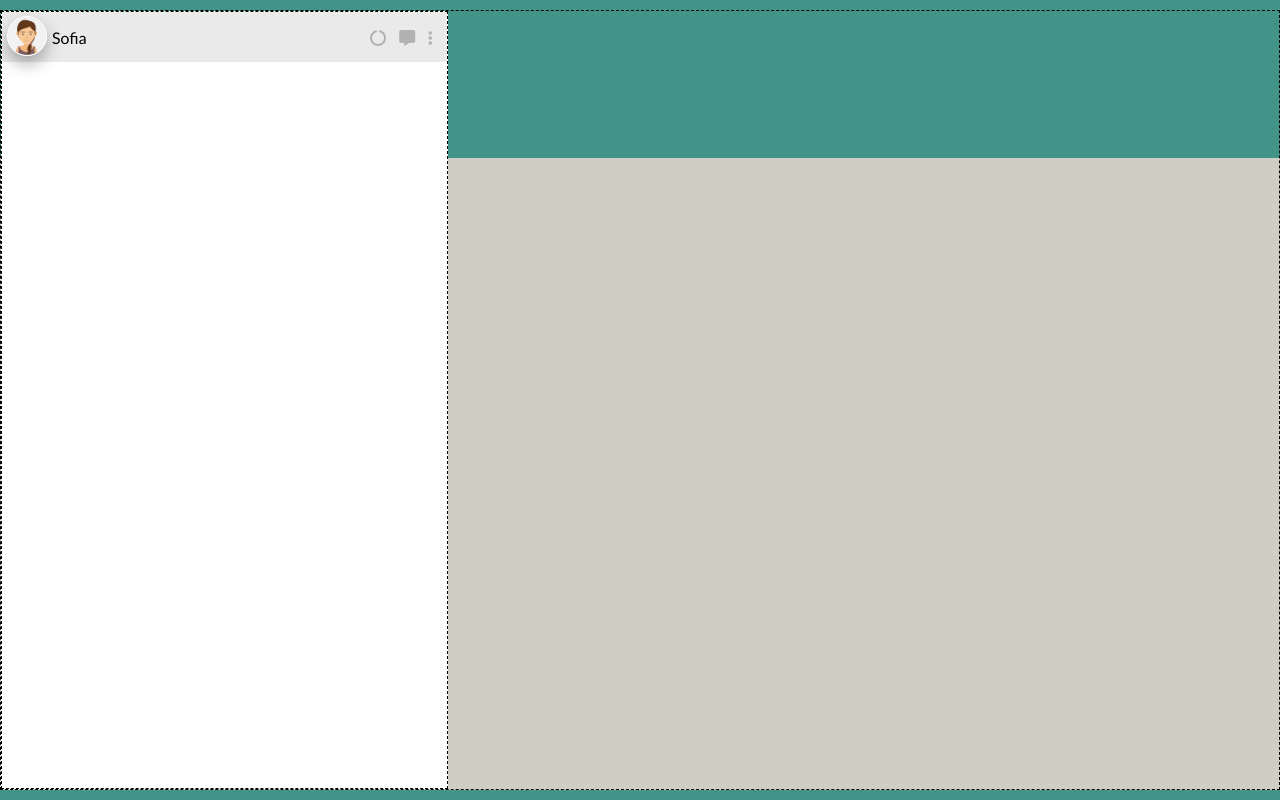
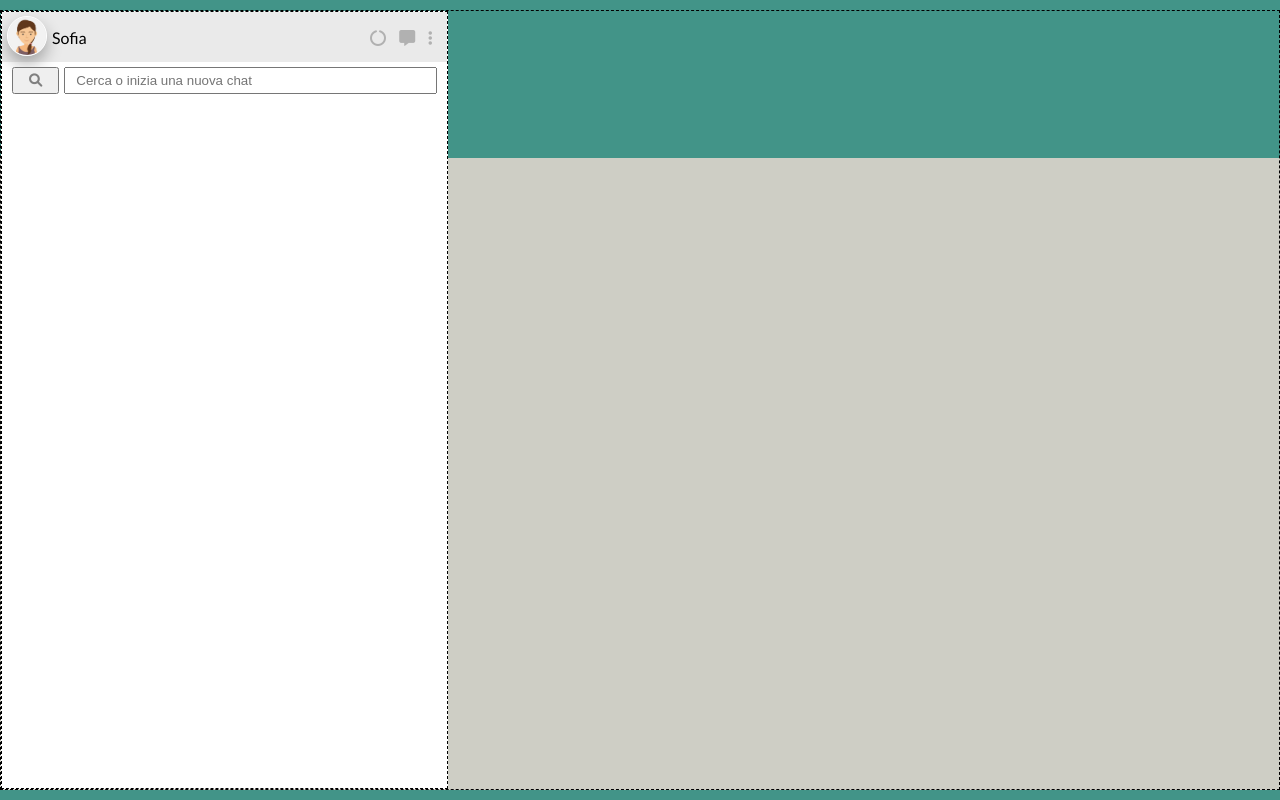
Before and after one commit to GulliWeb/vue-boolzapp, a plain HTML site: page index.html in a window 1280 px wide. Drawn offline with nearby package versions, Linux system fonts and the light colour scheme.

Commit message:
complete section search

```diff
--- a/css/style.css
+++ b/css/style.css
@@ -97,3 +97,42 @@ body {
     color: rgb(177, 177, 177);
     cursor: pointer;
   }
+
+  /* MAIN */
+  .search{
+    margin: 5px 10px;
+  }
+
+  .search .items button:hover{
+    cursor: pointer;
+  }
+
+  .search .items button{
+    padding: 5px 15px;
+    border-radius: 5px white;
+    color: gray;
+  }
+
+
+  .search .items{
+    display: flex;
+  }
+
+  .search .items input{
+    padding-left: 10px;
+    margin-left: 5px;
+    width: 100%;
+  }
+
+  /* Section chat cards */
+  #chat-cards{
+    margin-top: 10px;
+  }
+
+  #chat-cards .card{
+    height: 70px;
+    display: flex;
+    align-items: center;
+    border-radius: 12px;
+    border: 1px solid lightgray;
+  }
--- a/index.html
+++ b/index.html
@@ -37,6 +37,14 @@
                         </div>
                     </nav>
                </header>
+               <main>
+                <section class="search">
+                    <div class="items">
+                        <button class="fas fa-search"></button>
+                        <input type="text" id="txtSearch" placeholder="Cerca o inizia una nuova chat">
+                    </div>
+                </section>
+               </main>
             </section>
 
              <!-- Right section-->
```
